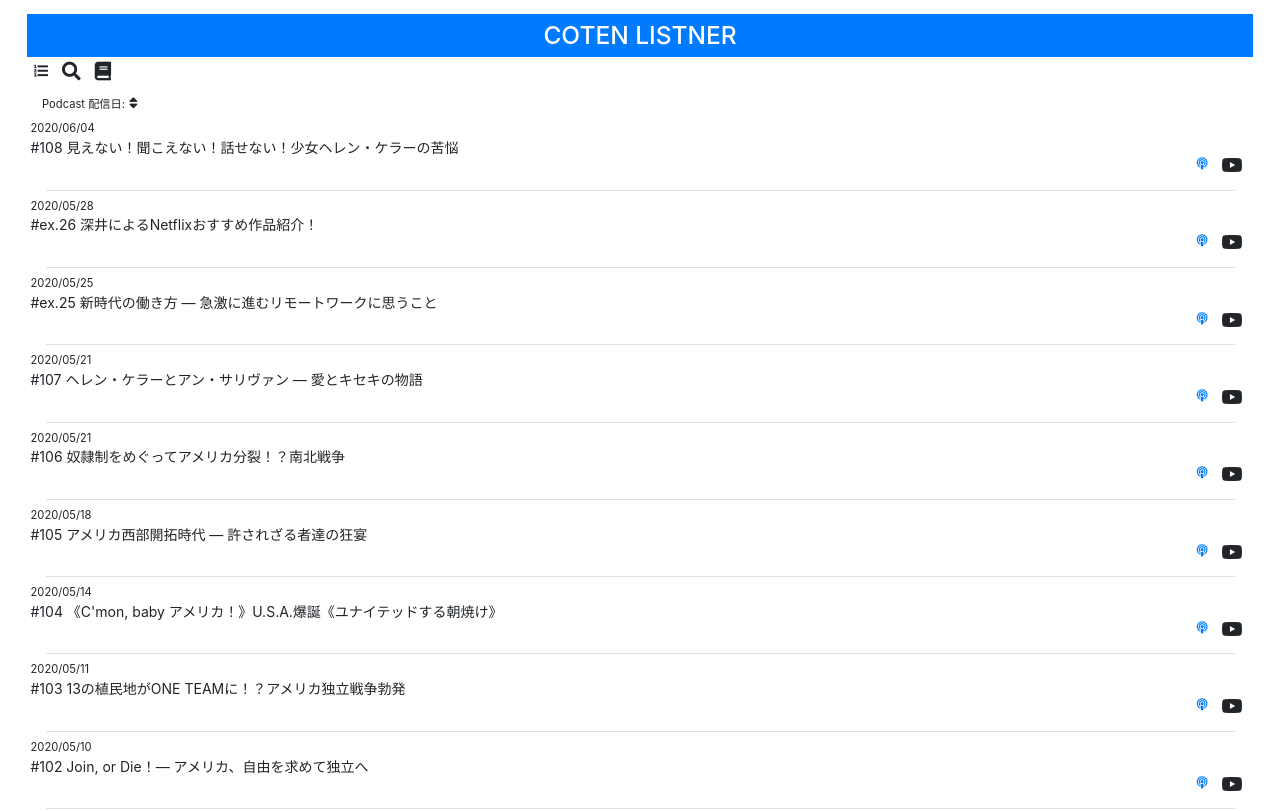
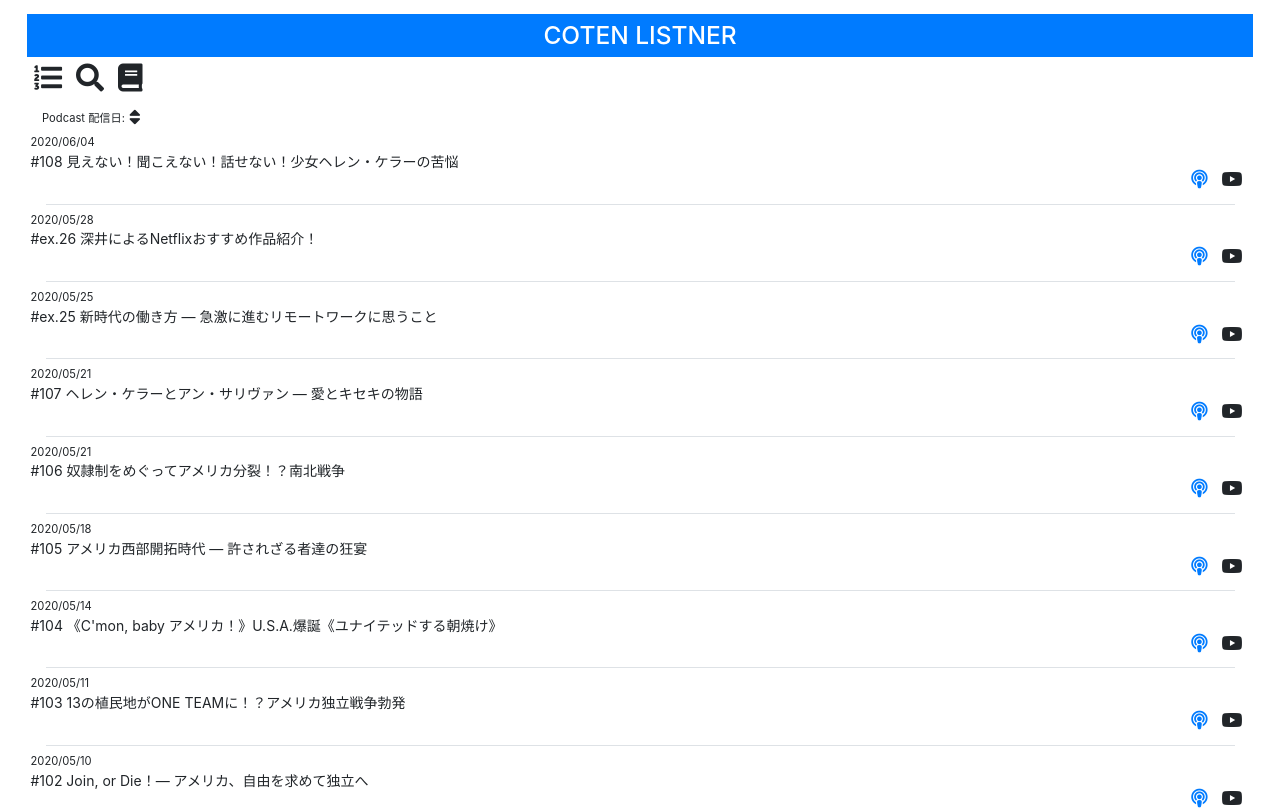
Before and after one commit to tomoaki-azuma/coten_listner, a plain HTML site: page index.html in a window 1280 px wide. Shown: the top 811 px of the page. Drawn offline with nearby package versions, Linux system fonts and the light colour scheme.

Commit message:
modify index.html

```diff
--- a/index.html
+++ b/index.html
@@ -18,13 +18,13 @@
             </div>
             <div class="row mt-2">
                 <div class="mx-2">
-                    <i class="fas fa-list-ol" @click="display_all"></i>
+                    <i class="fas fa-list-ol fa-2x" @click="display_all"></i>
                 </div>
                 <div class="mx-2">
-                    <i class="fas fa-search fa-lg" data-toggle="modal" data-target="#myModal"></i>
+                    <i class="fas fa-search fa-2x" data-toggle="modal" data-target="#myModal"></i>
                 </div>
                 <div class="mx-2">
-                    <i class="fas fa-book fa-lg"></i>
+                    <i class="fas fa-book fa-2x"></i>
                 </div>
             </div>
 
@@ -97,7 +97,7 @@
 
         <div>
             <div class="d-flex mx-0 mt-3">
-                <div><small>Podcast 配信日:</small> <i class="fas fa-sort" @click="sort_change()"></i></div>
+                <div><small>Podcast 配信日:</small> <i class="fas fa-sort fa-lg" @click="sort_change()"></i></div>
             </div>
             <div v-for="data in searched_program" class="border border-left-0 border-right-0 border-top-0 my-1 py-1 mx-1 px-0">
                 <div class="row">
@@ -109,7 +109,7 @@
                 <div class="row d-flex justify-content-end align-self-end">
                      <div class="mx-2">
                         <a target="_blank" v-bind:href="'https://podcasts.google.com'+ data['google_podcast_url']">
-                            <i class="fas fa-podcast fa-sm"></i>
+                            <i class="fas fa-podcast fa-lg"></i>
                         </a>
                     </div>
                     <div class="mx-2">
```
